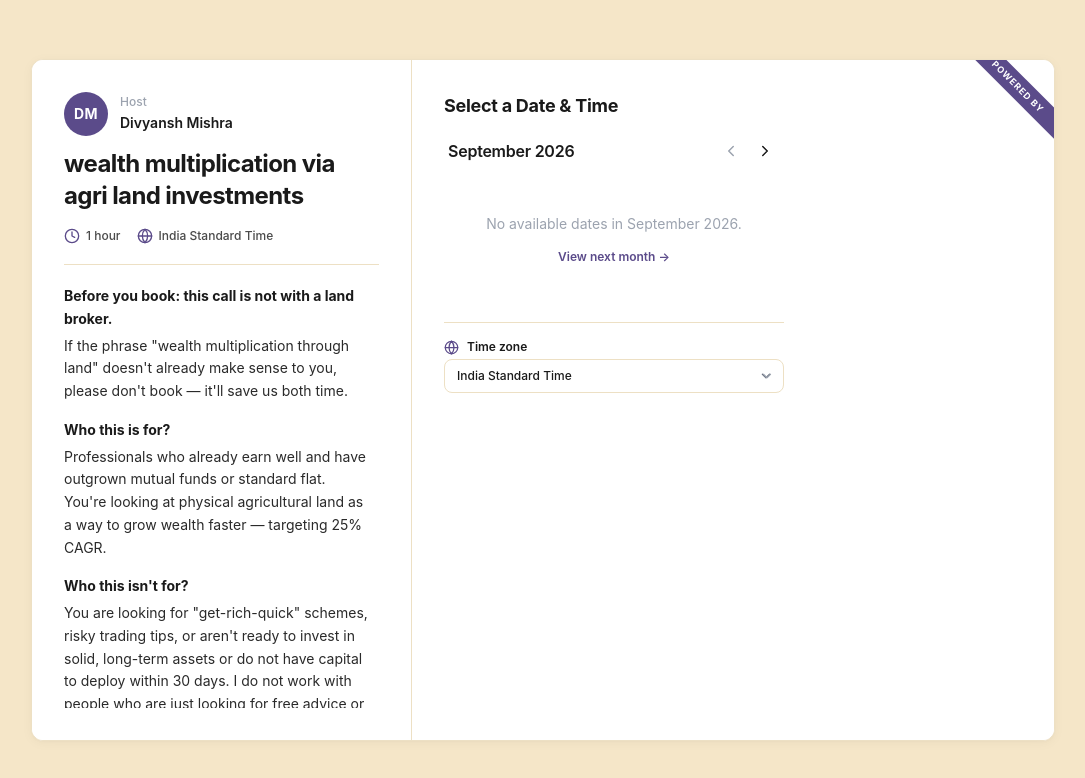
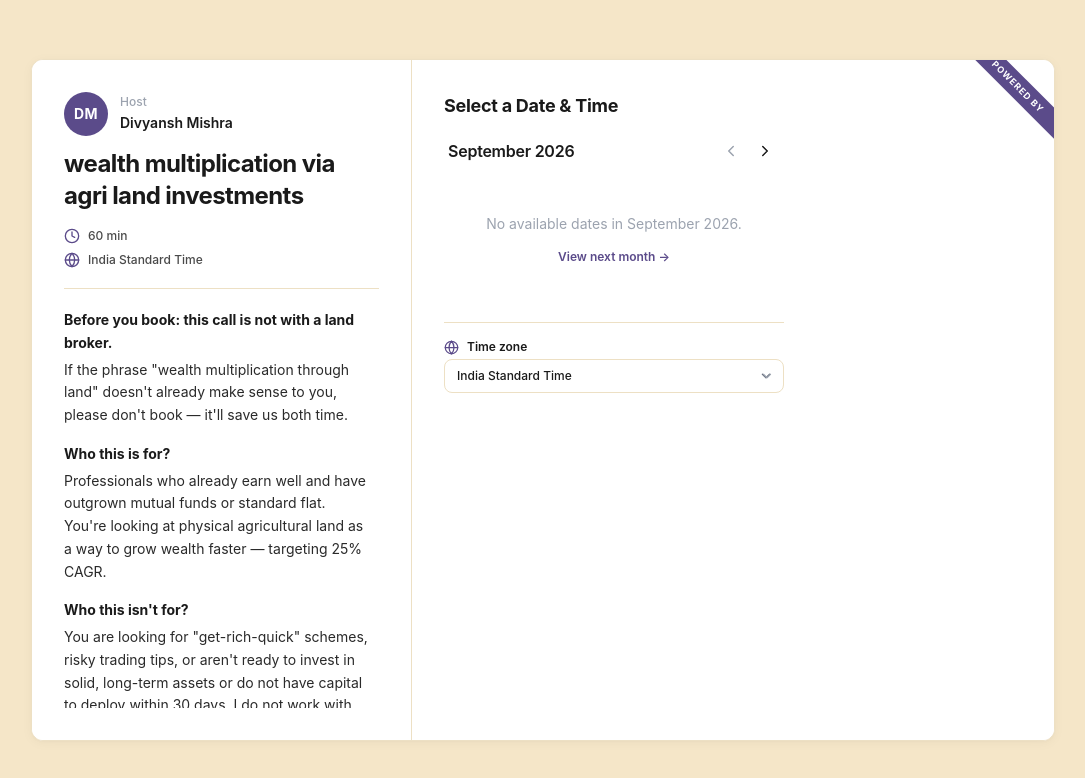
Before and after one commit to Divyansh-co/div-calendly-assesment, a React (Vite) app: page / in a window 1280 px wide. Shown: the top 778 px of the page, without its empty margins (97-1182 px from the left). Built offline with nearby package versions, Linux system fonts and the light colour scheme; the HTML template or start-up script is replaced by a standard one.

Commit message:
fix: show selected date, time and timezone on the details step

```diff
--- a/src/components/booking/BookingForm.tsx
+++ b/src/components/booking/BookingForm.tsx
@@ -26,6 +26,9 @@ interface BookingFormProps {
 }
 
 export function BookingForm({
+  date: _date,
+  slot: _slot,
+  timezone: _timezone,
   formData,
   onUpdate,
   onBack,
--- a/src/components/event/EventDetails.tsx
+++ b/src/components/event/EventDetails.tsx
@@ -1,12 +1,14 @@
-import { Clock, Globe } from "lucide-react";
+import { Clock, Globe, Calendar as CalendarIcon, ArrowLeft } from "lucide-react";
 import {
   HOST_NAME,
   EVENT_TITLE,
   MEETING_DURATION_LABEL,
   DEFAULT_TIMEZONE_LABEL,
+  SUPPORTED_TIMEZONES,
 } from "../../constants/config";
-
 import type { TimeSlot } from "../../types/booking";
+import { formatLongDate, formatSlotTime, formatIsoDate } from "../../lib/format";
+import { fromZonedTime } from "date-fns-tz";
 
 interface EventDetailsProps {
   step?: number;
@@ -17,14 +19,44 @@ interface EventDetailsProps {
 }
 
 export function EventDetails({
-  step: _step = 1,
-  date: _date,
-  slot: _slot,
-  timezone: _timezone,
-  onBack: _onBack,
+  step = 1,
+  date,
+  slot,
+  timezone = "Asia/Kolkata",
+  onBack,
 }: EventDetailsProps = {}) {
+  let timeAndDateLabel = "";
+  if (slot?.iso || (date && slot)) {
+    const startDate = slot.iso
+      ? new Date(slot.iso)
+      : fromZonedTime(
+          `${formatIsoDate(date!)}T${String(slot.hour).padStart(2, "0")}:${String(slot.minute).padStart(2, "0")}:00`,
+          "Asia/Kolkata"
+        );
+    const startStr = formatSlotTime(startDate, timezone);
+    const endDate = new Date(startDate.getTime() + 60 * 60 * 1000);
+    const endStr = formatSlotTime(endDate, timezone);
+    const dateStr = formatLongDate(startDate, timezone);
+    timeAndDateLabel = `${startStr} - ${endStr}, ${dateStr}`;
+  }
+
+  const tzObj = SUPPORTED_TIMEZONES.find((t) => t.value === timezone);
+  const tzLabel = tzObj ? tzObj.label : DEFAULT_TIMEZONE_LABEL;
+
   return (
     <div className="flex flex-col h-full text-nearblack">
+      {/* On step 2: Round back-arrow button */}
+      {step === 2 && onBack && (
+        <button
+          type="button"
+          onClick={onBack}
+          aria-label="Back to calendar"
+          className="w-10 h-10 rounded-full border border-border flex items-center justify-center text-nearblack hover:bg-butter-light mb-4 transition-colors cursor-pointer"
+        >
+          <ArrowLeft size={18} />
+        </button>
+      )}
+
       {/* Host Header */}
       <div className="mb-4">
         <div className="flex items-center gap-3 mb-3">
@@ -47,15 +79,29 @@ export function EventDetails({
       </div>
 
       {/* Meta tags */}
-      <div className="flex flex-wrap items-center gap-y-2 gap-x-4 text-xs font-medium text-[#4A4A4A] mb-5 pb-5 border-b border-border">
-        <div className="flex items-center gap-1.5">
+      <div className="flex flex-col gap-2 text-xs font-medium text-[#4A4A4A] mb-5 pb-5 border-b border-border">
+        <div className="flex items-center gap-2">
           <Clock size={16} className="text-primary shrink-0" />
           <span>{MEETING_DURATION_LABEL}</span>
         </div>
-        <div className="flex items-center gap-1.5">
-          <Globe size={16} className="text-primary shrink-0" />
-          <span>{DEFAULT_TIMEZONE_LABEL}</span>
-        </div>
+
+        {step === 2 && timeAndDateLabel ? (
+          <>
+            <div className="flex items-center gap-2">
+              <CalendarIcon size={16} className="text-primary shrink-0" />
+              <span>{timeAndDateLabel}</span>
+            </div>
+            <div className="flex items-center gap-2">
+              <Globe size={16} className="text-primary shrink-0" />
+              <span>{tzLabel}</span>
+            </div>
+          </>
+        ) : (
+          <div className="flex items-center gap-2">
+            <Globe size={16} className="text-primary shrink-0" />
+            <span>{tzLabel}</span>
+          </div>
+        )}
       </div>
 
       {/* Full Event Description (Scrollable) */}
@@ -92,9 +138,9 @@ export function EventDetails({
             What we'll actually do on the call:
           </p>
           <ol className="list-decimal pl-5 space-y-1.5">
-            <li>Audit your current portfolio — find out where your money is underperforming.</li>
-            <li>Understand your goals and risk appetite — so any recommendation actually fits your situation, not a generic pitch.</li>
-            <li>Walk through the land-investment model — how we identify and secure lands in emerging areas that deliver 3-4x returns in a 5-7 year window.</li>
+            <li><strong>Audit your current portfolio</strong> — find out where your money is underperforming.</li>
+            <li><strong>Understand your goals and risk appetite</strong> — so any recommendation actually fits your situation, not a generic pitch.</li>
+            <li><strong>Walk through the land-investment model</strong> — how we identify and secure lands in emerging areas that deliver 3-4x returns in a 5-7 year window.</li>
           </ol>
         </div>
 
--- a/src/constants/config.ts
+++ b/src/constants/config.ts
@@ -1,6 +1,6 @@
 export const HOST_NAME = "Divyansh Mishra";
 export const EVENT_TITLE = "wealth multiplication via agri land investments";
-export const MEETING_DURATION_LABEL = "1 hour";
+export const MEETING_DURATION_LABEL = "60 min";
 export const MEETING_DURATION_MINUTES = 60;
 
 // All slot times are defined in IST (Asia/Kolkata)
```
